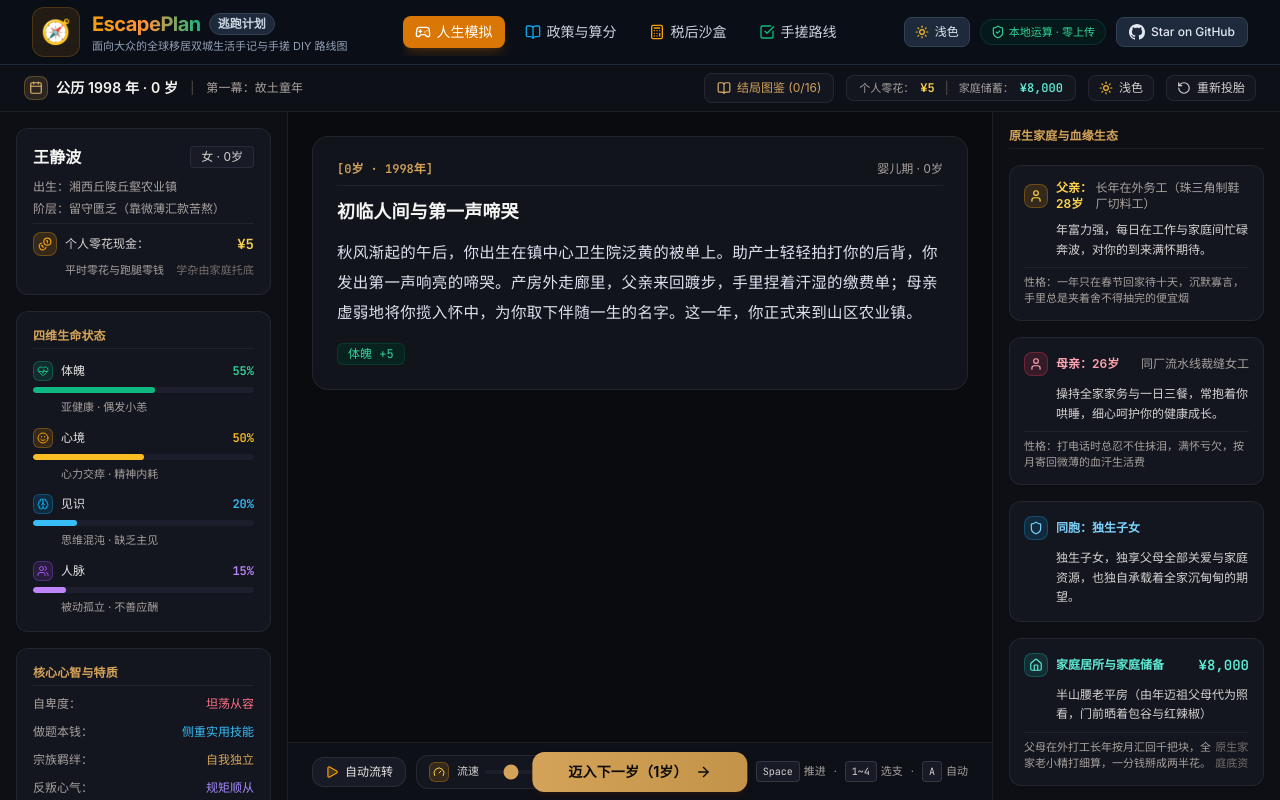
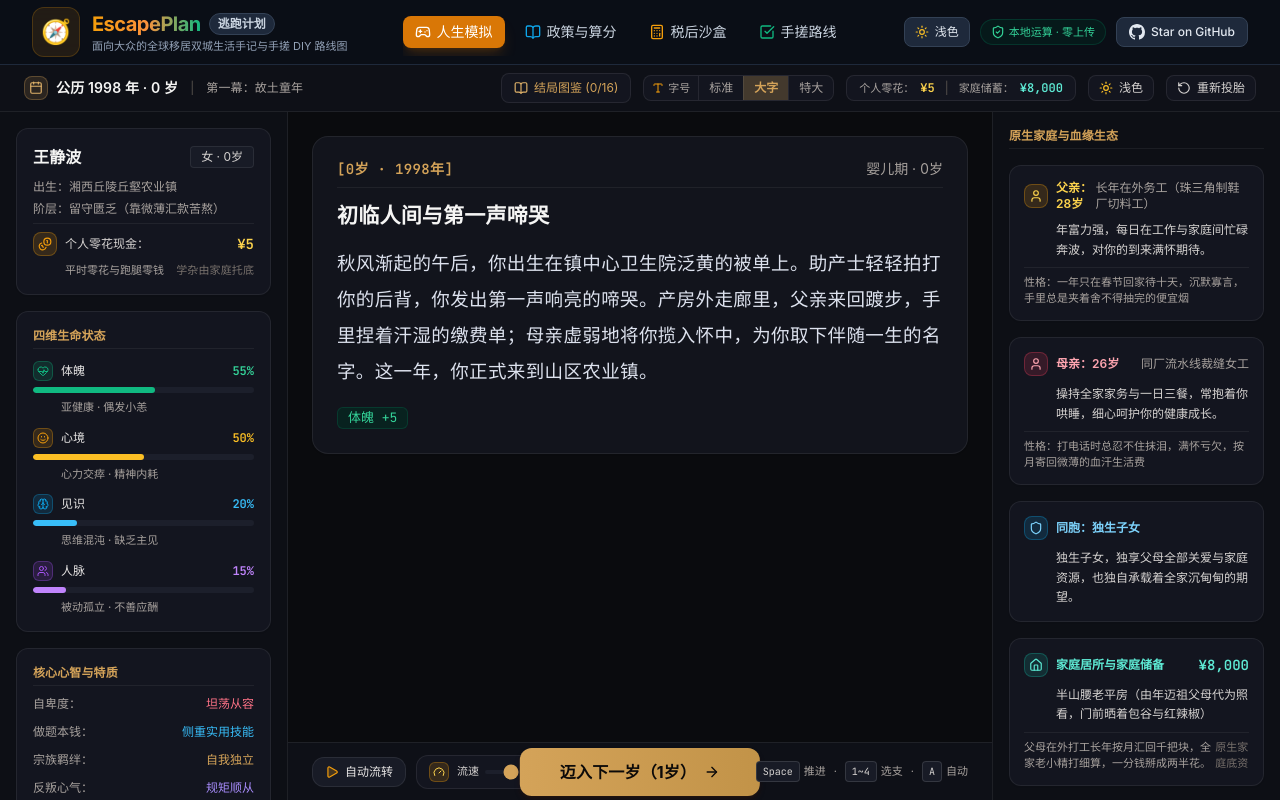
Before and after one commit to b1n9bna/EscapePlan, a React (Vite) app: page / in a window 1280 px wide. Both pictures are taken after a click on the button "开启人生". Shown: the part 1-801 px from the top of the page. Built offline with nearby package versions, Linux system fonts and the light colour scheme.

Commit message:
style: enlarge base reading and choice font sizes, widen reading container, and add dynamic font size adjuster (normal/large/huge)

```diff
--- a/src/components/LifeSimulator.tsx
+++ b/src/components/LifeSimulator.tsx
@@ -65,7 +65,8 @@ import {
   HeartHandshake,
   ShieldAlert,
   Sun,
-  Moon
+  Moon,
+  Type
 } from 'lucide-react';
 
 interface LifeSimulatorProps {
@@ -542,6 +543,22 @@ export const LifeSimulator: React.FC<LifeSimulatorProps> = ({
   // Auto-play state & Speed control (in seconds per year, volume-slider style)
   const [isAutoPlaying, setIsAutoPlaying] = useState(false);
   const [autoPlaySpeed, setAutoPlaySpeed] = useState(1.2);
+
+  // Reader Font Size state ('normal' | 'large' | 'huge'), default to 'large' (comfort eye-care size)
+  const [readerFontSize, setReaderFontSize] = useState<'normal' | 'large' | 'huge'>(() => {
+    try {
+      return (localStorage.getItem('escape_plan_reader_font_size') as 'normal' | 'large' | 'huge') || 'large';
+    } catch {
+      return 'large';
+    }
+  });
+
+  const handleSetFontSize = (size: 'normal' | 'large' | 'huge') => {
+    setReaderFontSize(size);
+    try {
+      localStorage.setItem('escape_plan_reader_font_size', size);
+    } catch {}
+  };
 
   // Confetti trigger once at Age 63
   const confettiFiredRef = useRef(false);
@@ -1602,6 +1619,18 @@ ${logEntries
             <BookOpen className="w-3.5 h-3.5" />
             <span>{unlockedEndings.length}/16</span>
           </button>
+          <button
+            onClick={() => handleSetFontSize(readerFontSize === 'normal' ? 'large' : readerFontSize === 'large' ? 'huge' : 'normal')}
+            className={`px-2 py-1 rounded-md flex items-center gap-1 border-l ml-0.5 text-xs font-semibold transition-colors ${
+              isLight
+                ? "text-stone-800 border-stone-300"
+                : "text-amber-400 border-white/[0.08]"
+            }`}
+            title="点击切换字号（标准 / 大 / 特大）"
+          >
+            <Type className="w-3.5 h-3.5" />
+            <span>{readerFontSize === 'normal' ? '标准' : readerFontSize === 'large' ? '大字' : '特大'}</span>
+          </button>
         </div>
 
         <div className="hidden lg:flex items-center gap-2.5 sm:gap-3">
@@ -1617,6 +1646,55 @@ ${logEntries
             <BookOpen className="w-3.5 h-3.5 text-[#E0B26A]" />
             <span>结局图鉴 ({unlockedEndings.length}/16)</span>
           </button>
+
+          {/* Reader Font Size Selector */}
+          <div
+            className={`flex items-center rounded-lg border text-xs font-reading-sans overflow-hidden ${
+              isLight ? "bg-stone-100 border-stone-300" : "bg-[#13151F] border-white/[0.08]"
+            }`}
+            title="调节推演正文与选项字号大小"
+          >
+            <div className={`px-2 py-1 text-[11px] flex items-center gap-1 border-r font-medium ${
+              isLight ? "border-stone-300 text-stone-600" : "border-white/[0.08] text-stone-400"
+            }`}>
+              <Type className="w-3 h-3 text-amber-500" />
+              <span>字号</span>
+            </div>
+            <button
+              onClick={() => handleSetFontSize('normal')}
+              className={`px-2.5 py-1 text-xs transition-colors ${
+                readerFontSize === 'normal'
+                  ? isLight ? "bg-amber-200 text-amber-950 font-bold" : "bg-[#D4A359]/25 text-[#D4A359] font-bold"
+                  : isLight ? "text-stone-600 hover:text-stone-900" : "text-stone-400 hover:text-stone-200"
+              }`}
+            >
+              标准
+            </button>
+            <button
+              onClick={() => handleSetFontSize('large')}
+              className={`px-2.5 py-1 text-xs border-l transition-colors ${
+                isLight ? "border-stone-300" : "border-white/[0.08]"
+              } ${
+                readerFontSize === 'large'
+                  ? isLight ? "bg-amber-200 text-amber-950 font-bold" : "bg-[#D4A359]/25 text-[#D4A359] font-bold"
+                  : isLight ? "text-stone-600 hover:text-stone-900" : "text-stone-400 hover:text-stone-200"
+              }`}
+            >
+              大字
+            </button>
+            <button
+              onClick={() => handleSetFontSize('huge')}
+              className={`px-2.5 py-1 text-xs border-l transition-colors ${
+                isLight ? "border-stone-300" : "border-white/[0.08]"
+              } ${
+                readerFontSize === 'huge'
+                  ? isLight ? "bg-amber-200 text-amber-950 font-bold" : "bg-[#D4A359]/25 text-[#D4A359] font-bold"
+                  : isLight ? "text-stone-600 hover:text-stone-900" : "text-stone-400 hover:text-stone-200"
+              }`}
+            >
+              特大
+            </button>
+          </div>
 
           {/* Dual Financial Badges: Personal Cash vs Family Savings */}
           <div
@@ -1949,15 +2027,15 @@ ${logEntries
             mobileTab === 'log' ? 'flex' : 'hidden'
           } lg:flex flex-1 ${
             isLight ? "bg-[#F8F7F4] text-stone-900" : "bg-[#0A0B0E] text-stone-100"
-          } flex-col h-full min-w-0 relative transition-colors`}
+          } font-scale-${readerFontSize} flex-col h-full min-w-0 relative transition-colors`}
         >
           {/* Chronicle Feed Container */}
           <div
             ref={feedContainerRef}
             className="flex-1 overflow-y-auto p-4 sm:p-6 space-y-4 scroll-smooth"
           >
-            {/* Centered reading column wrapper */}
-            <div className="max-w-2xl mx-auto w-full space-y-4">
+            {/* Centered reading column wrapper - optimized comfortable reading width */}
+            <div className="max-w-[720px] mx-auto w-full space-y-4 sm:space-y-5">
             {/* Crisis Toast Alert inside Chronicle Feed */}
             {crisisWarning && !logEntries.some((e) => e.age === 63) && (
               <div className={`rounded-2xl p-4 sm:p-5 flex items-start gap-3 shadow-lg animate-pulse border-2 ${
@@ -1967,10 +2045,10 @@ ${logEntries
               }`}>
                 <AlertTriangle className={`w-5 h-5 shrink-0 mt-0.5 ${isLight ? "text-rose-600" : "text-rose-400"}`} />
                 <div className="space-y-1">
-                  <h4 className={`text-sm font-bold font-narrative-serif ${isLight ? "text-rose-900" : "text-rose-300"}`}>
+                  <h4 className={`text-base font-bold font-narrative-serif ${isLight ? "text-rose-900" : "text-rose-300"}`}>
                     {crisisWarning.title}
                   </h4>
-                  <p className={`text-xs leading-relaxed font-reading-sans ${isLight ? "text-rose-800" : "text-rose-200/90"}`}>
+                  <p className={`text-xs sm:text-sm leading-relaxed font-reading-sans ${isLight ? "text-rose-800" : "text-rose-200/90"}`}>
                     {crisisWarning.desc}
                   </p>
                 </div>
@@ -1979,17 +2057,17 @@ ${logEntries
             {logEntries.map((entry, idx) => (
               <div
                 key={entry.id + idx}
-                className={`border rounded-2xl p-5 sm:p-6 shadow-sm space-y-3 transition-all animate-year-enter ${
+                className={`border rounded-2xl p-5 sm:p-6 shadow-sm space-y-3.5 transition-all animate-year-enter ${
                   isLight
                     ? "bg-white border-stone-200/90 hover:border-stone-300 text-stone-900 shadow-stone-200/50"
                     : "bg-[#12141C] border-white/[0.07] hover:border-white/[0.12] text-stone-100"
                 }`}
               >
                 {/* Entry Header */}
-                <div className={`flex items-center justify-between text-xs border-b pb-2 font-mono-num ${
+                <div className={`flex items-center justify-between text-xs sm:text-[14px] border-b pb-2.5 font-mono-num ${
                   isLight ? "border-stone-200 text-stone-600" : "border-white/[0.06] text-stone-400"
                 }`}>
-                  <span className={`font-semibold ${isLight ? "text-amber-800 font-bold" : "text-[#D4A359]"}`}>
+                  <span className={`font-semibold tracking-wide ${isLight ? "text-amber-800 font-bold" : "text-[#D4A359]"}`}>
                     [{entry.age}岁 · {entry.year}年]
                   </span>
                   <span className={`font-reading-sans ${isLight ? "text-stone-600 font-medium" : "text-stone-400"}`}>
@@ -1998,7 +2076,7 @@ ${logEntries
                 </div>
 
                 {/* Entry Title */}
-                <h3 className={`text-base sm:text-lg font-bold font-narrative-serif tracking-normal ${
+                <h3 className={`text-lg sm:text-[21px] font-bold font-narrative-serif tracking-normal leading-snug ${
                   isLight ? "text-stone-900" : "text-stone-100"
                 }`}>
                   {entry.title}
@@ -2011,7 +2089,7 @@ ${logEntries
 
                 {/* If Stat Delta present */}
                 {entry.statDelta && Object.keys(entry.statDelta).length > 0 && (
-                  <div className="flex flex-wrap gap-2 pt-1 text-xs">
+                  <div className="flex flex-wrap gap-2 pt-1 text-xs sm:text-[13px]">
                     {entry.statDelta.health !== undefined && entry.statDelta.health !== 0 && (
                       <span
                         className={`font-mono-num px-2.5 py-0.5 rounded-md border ${
@@ -2092,19 +2170,19 @@ ${logEntries
 
                 {/* If a choice was made */}
                 {entry.chosenOptionText && (
-                  <div className={`mt-3 pt-3 border-t p-3.5 rounded-xl space-y-1.5 ${
+                  <div className={`mt-3 pt-3 border-t p-3.5 sm:p-4 rounded-xl space-y-2 ${
                     isLight
                       ? "bg-amber-50/70 border border-amber-200/80 text-stone-800"
                       : "border-white/[0.06] bg-[#161822] text-stone-100"
                   }`}>
-                    <div className={`text-xs sm:text-[13px] font-semibold flex items-center gap-1.5 font-reading-sans ${
+                    <div className={`text-sm sm:text-[15px] font-semibold flex items-center gap-1.5 font-reading-sans ${
                       isLight ? "text-amber-900 font-bold" : "text-[#D4A359]"
                     }`}>
                       <span>抉择印记：</span>
                       <span>{entry.chosenOptionText}</span>
                     </div>
                     {entry.chosenReaction && (
-                      <div className={`text-xs sm:text-[13px] leading-relaxed pl-3 border-l-2 font-reading-sans ${
+                      <div className={`text-[13.5px] sm:text-[14.5px] leading-relaxed pl-3.5 border-l-2 font-reading-sans ${
                         isLight ? "text-stone-700 border-amber-500/60 font-normal" : "text-stone-300 border-[#D4A359]/40"
                       }`}>
                         {entry.chosenReaction}
@@ -2115,12 +2193,12 @@ ${logEntries
 
                 {/* If milestone reflection present */}
                 {entry.reflection && (
-                  <div className={`mt-2 text-xs sm:text-[13px] pt-2 border-t flex items-start gap-1.5 p-3 rounded-xl font-reading-sans ${
+                  <div className={`mt-2.5 text-[13.5px] sm:text-[14.5px] pt-2.5 border-t flex items-start gap-2 p-3.5 rounded-xl font-reading-sans leading-relaxed ${
                     isLight
                       ? "bg-amber-100/70 text-amber-950 border border-amber-300 font-medium"
                       : "text-[#D4A359]/90 border-white/[0.06] bg-[#D4A359]/10"
                   }`}>
-                    <Sparkles className={`w-3.5 h-3.5 shrink-0 mt-0.5 ${isLight ? "text-amber-700" : "text-[#D4A359]"}`} />
+                    <Sparkles className={`w-4 h-4 shrink-0 mt-0.5 ${isLight ? "text-amber-700" : "text-[#D4A359]"}`} />
                     <span>体悟：{entry.reflection}</span>
                   </div>
                 )}
@@ -2373,18 +2451,18 @@ ${logEntries
 
             {/* Active Choice Card (if waiting for choice) */}
             {waitingForChoice && currentNode.choices && (
-              <div className={`rounded-2xl p-4 sm:p-5 shadow-lg space-y-3.5 animate-year-enter transition-colors border ${
+              <div className={`rounded-2xl p-4 sm:p-6 shadow-lg space-y-4 animate-year-enter transition-colors border ${
                 isLight
                   ? "bg-stone-50/95 border-stone-300 text-stone-900 shadow-stone-200/50"
                   : "bg-[#11131B] border-stone-700/80 text-stone-100 shadow-stone-950/60"
               }`}>
-                <div className="flex flex-wrap items-center justify-between gap-2 text-xs sm:text-sm font-semibold">
-                  <div className={`flex items-center gap-2 ${isLight ? "text-amber-900" : "text-amber-400"}`}>
-                    <Compass className="w-4 h-4 text-amber-500 shrink-0" />
+                <div className="flex flex-wrap items-center justify-between gap-2">
+                  <div className={`flex items-center gap-2 text-sm sm:text-base font-bold ${isLight ? "text-amber-900" : "text-amber-400"}`}>
+                    <Compass className="w-4 h-4 sm:w-5 sm:h-5 text-amber-500 shrink-0" />
                     <span className="tracking-wide">宿命抉择时刻 · 请斟酌你的人生航道</span>
                   </div>
                   {isAutoPlaying && (
-                    <span className={`text-[11px] font-normal flex items-center gap-1.5 px-2.5 py-0.5 rounded-full border ${
+                    <span className={`text-xs font-normal flex items-center gap-1.5 px-2.5 py-0.5 rounded-full border ${
                       isLight
                         ? "bg-amber-100/70 text-amber-900 border-amber-300"
                         : "bg-amber-500/15 text-amber-300 border-amber-500/30"
@@ -2395,7 +2473,7 @@ ${logEntries
                   )}
                 </div>
 
-                <div className="grid grid-cols-1 gap-2.5 pt-0.5">
+                <div className="grid grid-cols-1 gap-3 pt-0.5">
                   {currentNode.choices.map((choice, cIdx) => {
                     const p = getChoicePresentation(choice, cIdx);
 
@@ -2403,7 +2481,7 @@ ${logEntries
                       <button
                         key={cIdx}
                         onClick={() => handleSelectChoice(choice)}
-                        className={`p-3.5 sm:p-4 rounded-xl border text-left transition-all duration-150 active:scale-[0.99] group shadow-sm flex flex-col gap-2 relative ${
+                        className={`p-4 sm:p-5 rounded-xl border text-left transition-all duration-150 active:scale-[0.99] group shadow-sm flex flex-col gap-2 relative ${
                           isLight
                             ? "bg-white hover:bg-amber-50/40 border-stone-200 hover:border-amber-400 text-stone-900"
                             : "bg-[#161824] hover:bg-[#1D2030] border-stone-800 hover:border-amber-500/50 text-stone-100"
@@ -2412,14 +2490,14 @@ ${logEntries
                         {/* Top row: Number + Stance Badge + TradeOff Pills */}
                         <div className="flex flex-wrap items-center justify-between gap-2">
                           <div className="flex items-center gap-2">
-                            <span className={`w-5 h-5 rounded-md border font-mono text-xs font-bold flex items-center justify-center shrink-0 ${
+                            <span className={`w-6 h-6 rounded-md border font-mono text-xs sm:text-sm font-bold flex items-center justify-center shrink-0 ${
                               isLight
                                 ? "bg-stone-100 text-stone-800 border-stone-300"
                                 : "bg-stone-800 text-stone-200 border-stone-700"
                             }`}>
                               {cIdx + 1}
                             </span>
-                            <span className={`inline-flex items-center gap-1 px-2 py-0.5 rounded-md text-[11.5px] font-semibold border ${
+                            <span className={`inline-flex items-center gap-1 px-2.5 py-0.5 rounded-md text-xs sm:text-[13px] font-semibold border ${
                               isLight
                                 ? "bg-amber-50 text-amber-900 border-amber-200"
                                 : "bg-amber-500/15 text-amber-300 border-amber-500/30"
@@ -2446,13 +2524,13 @@ ${logEntries
                               return (
                                 <span
                                   key={toIdx}
-                                  className={`text-[10.5px] font-medium px-2 py-0.5 rounded-full border ${pillColor}`}
+                                  className={`text-[11.5px] sm:text-xs font-medium px-2.5 py-0.5 rounded-full border ${pillColor}`}
                                 >
                                   {to.label}
                                 </span>
                               );
                             })}
-                            <span className={`hidden sm:inline-block text-[11px] font-mono ml-1 opacity-60 ${
+                            <span className={`hidden sm:inline-block text-xs font-mono ml-1 opacity-60 ${
                               isLight ? "text-stone-500" : "text-stone-400"
                             }`}>
                               [{cIdx + 1}]
@@ -2461,18 +2539,24 @@ ${logEntries
                           </div>
                         </div>
 
-                        {/* Main Action Text - clear, upright, no jitter */}
-                        <div className={`text-[13.5px] sm:text-[14.5px] font-semibold leading-relaxed tracking-normal ${
-                          isLight ? "text-stone-900 group-hover:text-amber-950" : "text-stone-100 group-hover:text-white"
-                        }`}>
+                        {/* Main Action Text - clear, upright, prominent font size */}
+                        <div
+                          style={{ fontSize: 'var(--choice-title-size, 17px)' }}
+                          className={`font-semibold leading-relaxed tracking-normal ${
+                            isLight ? "text-stone-900 group-hover:text-amber-950" : "text-stone-100 group-hover:text-white"
+                          }`}
+                        >
                           {p.cleanText}
                         </div>
 
-                        {/* Detail text - clean, upright, NO italic! */}
+                        {/* Detail text - clean, upright, legible font size */}
                         {p.detail && (
-                          <div className={`text-[12px] sm:text-[13px] leading-relaxed line-clamp-2 pt-0.5 ${
-                            isLight ? "text-stone-600" : "text-stone-400"
-                          }`}>
+                          <div
+                            style={{ fontSize: 'var(--choice-desc-size, 14px)' }}
+                            className={`leading-relaxed line-clamp-3 pt-0.5 ${
+                              isLight ? "text-stone-600" : "text-stone-400"
+                            }`}
+                          >
                             “{p.detail}”
                           </div>
                         )}
@@ -2606,7 +2690,7 @@ ${logEntries
                   <div className="sm:absolute sm:left-1/2 sm:-translate-x-1/2 flex items-center justify-center w-full sm:w-auto z-10 py-1 sm:py-0">
                     <button
                       onClick={handleNextNaturalYear}
-                      className="w-full sm:w-auto px-7 sm:px-9 py-2.5 rounded-xl bg-gradient-to-r from-[#D4A359] to-[#C29348] hover:from-[#E0B26A] hover:to-[#CF9F52] text-stone-950 font-bold text-xs sm:text-sm flex items-center justify-center gap-2 transition-all shadow-md shadow-amber-950/30 hover:shadow-lg active:scale-[0.98] font-narrative-serif tracking-wide"
+                      className="w-full sm:w-auto px-8 sm:px-10 py-3 rounded-xl bg-gradient-to-r from-[#D4A359] to-[#C29348] hover:from-[#E0B26A] hover:to-[#CF9F52] text-stone-950 font-bold text-sm sm:text-base flex items-center justify-center gap-2 transition-all shadow-md shadow-amber-950/30 hover:shadow-lg active:scale-[0.98] font-narrative-serif tracking-wide"
                     >
                       <span>
                         {!gaokaoCalc && (currentNode.age === 17 || currentAge === 17)
--- a/src/index.css
+++ b/src/index.css
@@ -39,8 +39,8 @@ body {
 /* 中文长文本护眼阅读行距与适度字距 */
 .prose-reading {
   font-family: var(--font-sans);
-  font-size: 15px;
-  line-height: 1.86;
+  font-size: var(--prose-size, 17px);
+  line-height: var(--prose-line-height, 1.88);
   letter-spacing: 0.02em;
   color: #DDE2EE;
   font-weight: 400;
@@ -48,9 +48,43 @@ body {
 
 @media (min-width: 640px) {
   .prose-reading {
-    font-size: 15.5px;
-    line-height: 1.92;
+    font-size: var(--prose-size-sm, 18.5px);
+    line-height: var(--prose-line-height-sm, 1.95);
   }
+}
+
+/* 阅读器字号档位微调 (默认采用大号护眼字号) */
+.font-scale-normal {
+  --prose-size: 15.5px;
+  --prose-size-sm: 16.5px;
+  --prose-line-height: 1.84;
+  --prose-line-height-sm: 1.88;
+  --choice-title-size: 15px;
+  --choice-title-size-sm: 16px;
+  --choice-desc-size: 13px;
+  --choice-desc-size-sm: 13.5px;
+}
+
+.font-scale-large {
+  --prose-size: 17px;
+  --prose-size-sm: 18.5px;
+  --prose-line-height: 1.88;
+  --prose-line-height-sm: 1.95;
+  --choice-title-size: 16.5px;
+  --choice-title-size-sm: 18px;
+  --choice-desc-size: 14px;
+  --choice-desc-size-sm: 15px;
+}
+
+.font-scale-huge {
+  --prose-size: 19px;
+  --prose-size-sm: 21px;
+  --prose-line-height: 1.95;
+  --prose-line-height-sm: 2.02;
+  --choice-title-size: 18.5px;
+  --choice-title-size-sm: 20.5px;
+  --choice-desc-size: 15.5px;
+  --choice-desc-size-sm: 17px;
 }
 
 /* 新生岁月静雅淡入过渡（取消纵向位移突变，避免震颤与视觉眩晕） */
```
